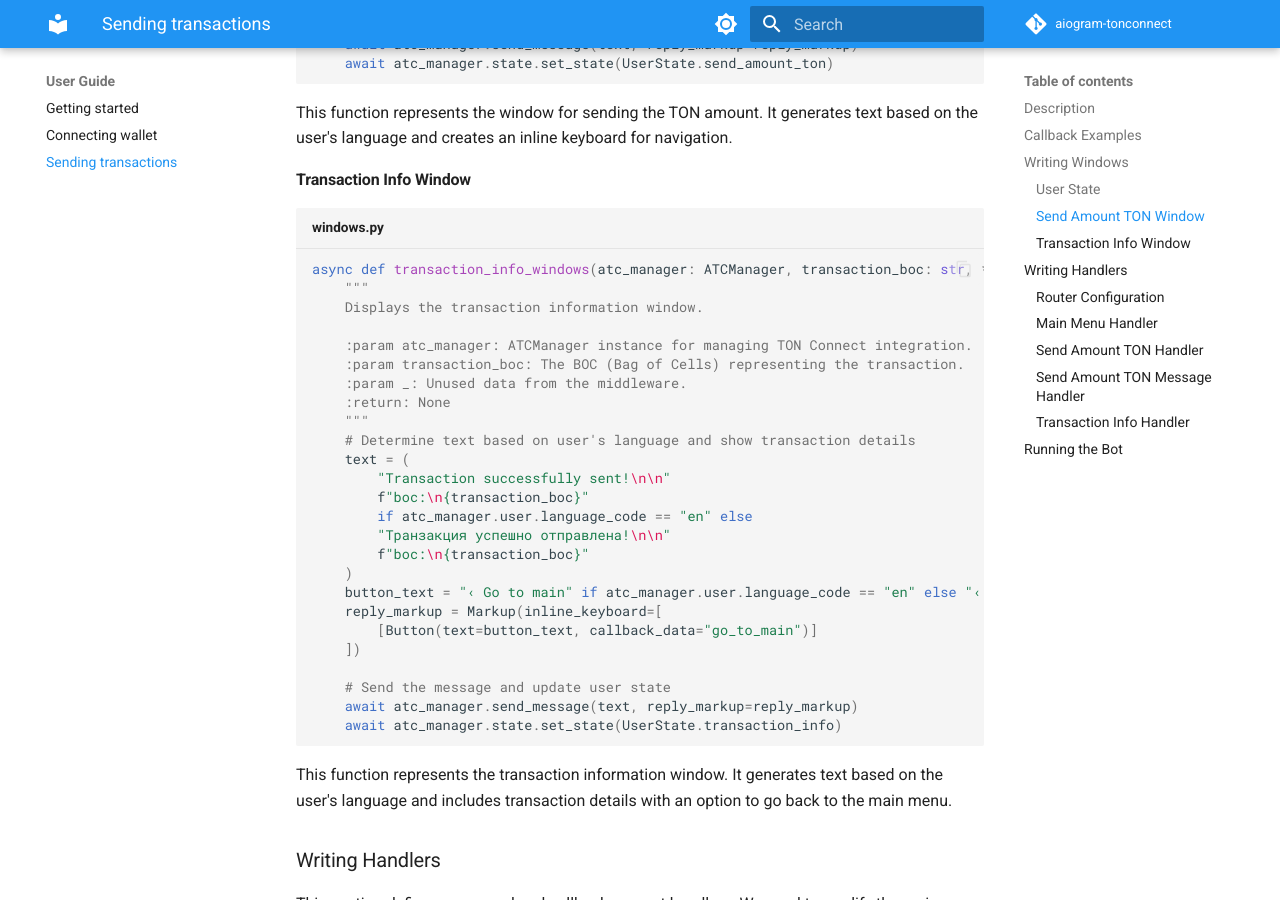
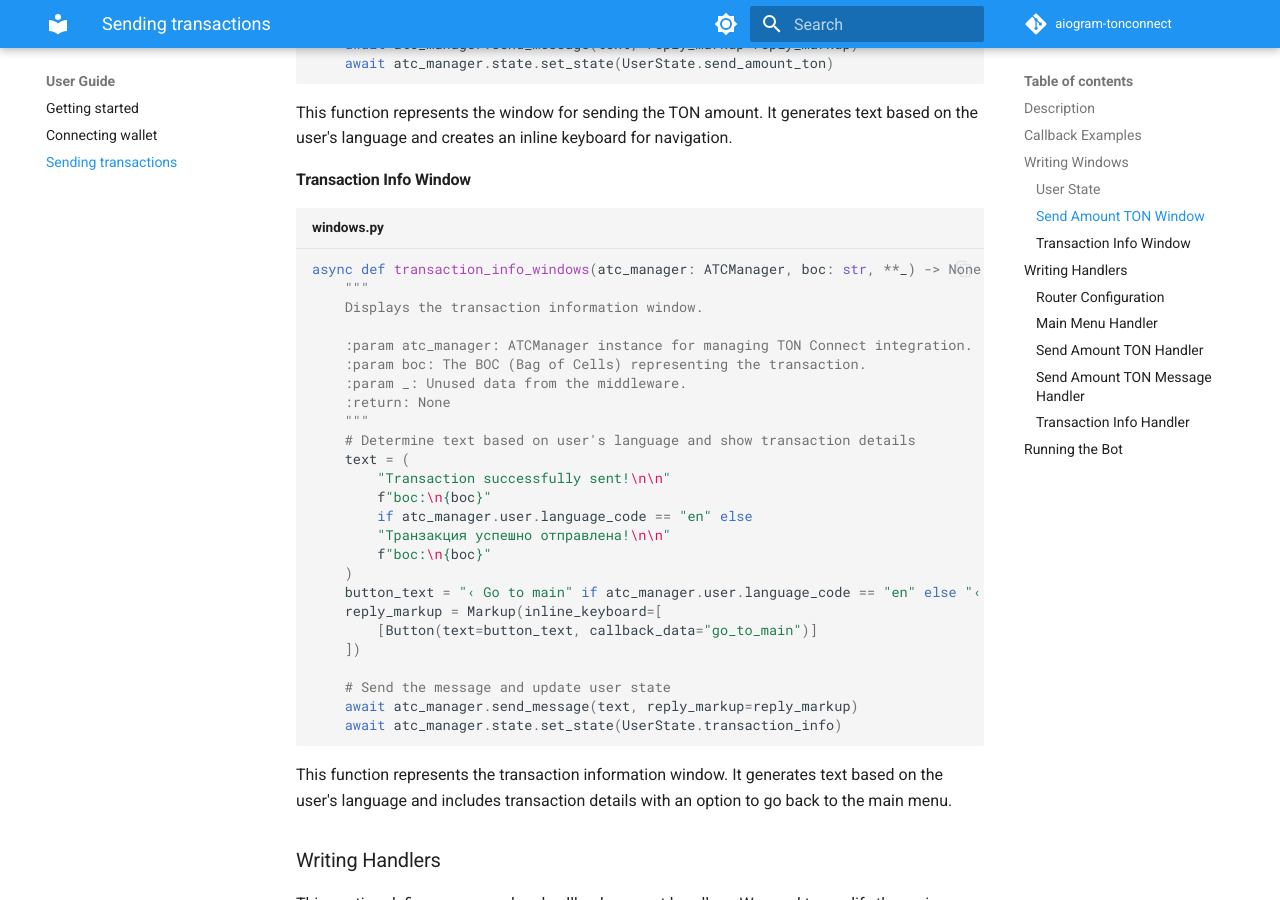
Before and after one commit to nessshon/aiogram-tonconnect, an MkDocs documentation site: the page built from docs/user-guide/sending-transaction.md, in a window 1280 px wide and 900 px high, scrolled down 1837 px. Built offline with MkDocs 1.6.1 and Material for MkDocs 9.7.7, drawn with Linux system fonts in a browser that asks for light colours; comment, search, counter and statistics services are not loaded.

Commit message:
Refactor function `transaction_info_windows` to use parameter name `boc` instead of `transaction_boc`.

````diff
--- a/docs/user-guide/sending-transaction.md
+++ b/docs/user-guide/sending-transaction.md
@@ -84,22 +84,22 @@ creates an inline keyboard for navigation.
 #### Transaction Info Window
 
 ```python title="windows.py"
-async def transaction_info_windows(atc_manager: ATCManager, transaction_boc: str, **_) -> None:
+async def transaction_info_windows(atc_manager: ATCManager, boc: str, **_) -> None:
     """
     Displays the transaction information window.
 
     :param atc_manager: ATCManager instance for managing TON Connect integration.
-    :param transaction_boc: The BOC (Bag of Cells) representing the transaction.
+    :param boc: The BOC (Bag of Cells) representing the transaction.
     :param _: Unused data from the middleware.
     :return: None
     """
     # Determine text based on user's language and show transaction details
     text = (
         "Transaction successfully sent!\n\n"
-        f"boc:\n{transaction_boc}"
+        f"boc:\n{boc}"
         if atc_manager.user.language_code == "en" else
         "Транзакция успешно отправлена!\n\n"
-        f"boc:\n{transaction_boc}"
+        f"boc:\n{boc}"
     )
     button_text = "‹ Go to main" if atc_manager.user.language_code == "en" else "‹ На главную"
     reply_markup = Markup(inline_keyboard=[
````
Also changed, not shown: 1 other file.
